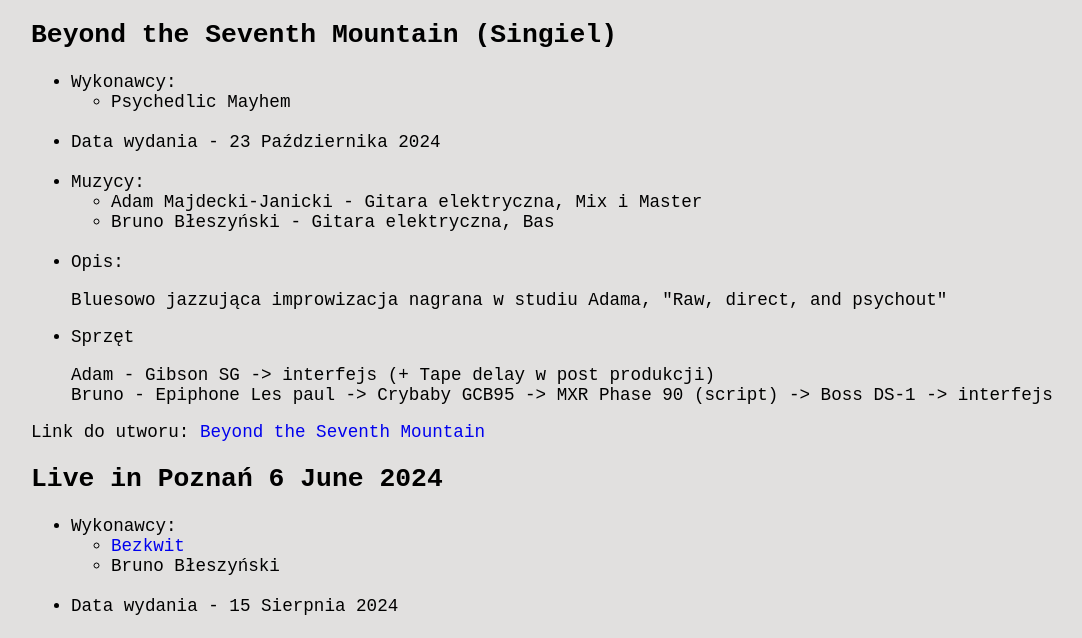
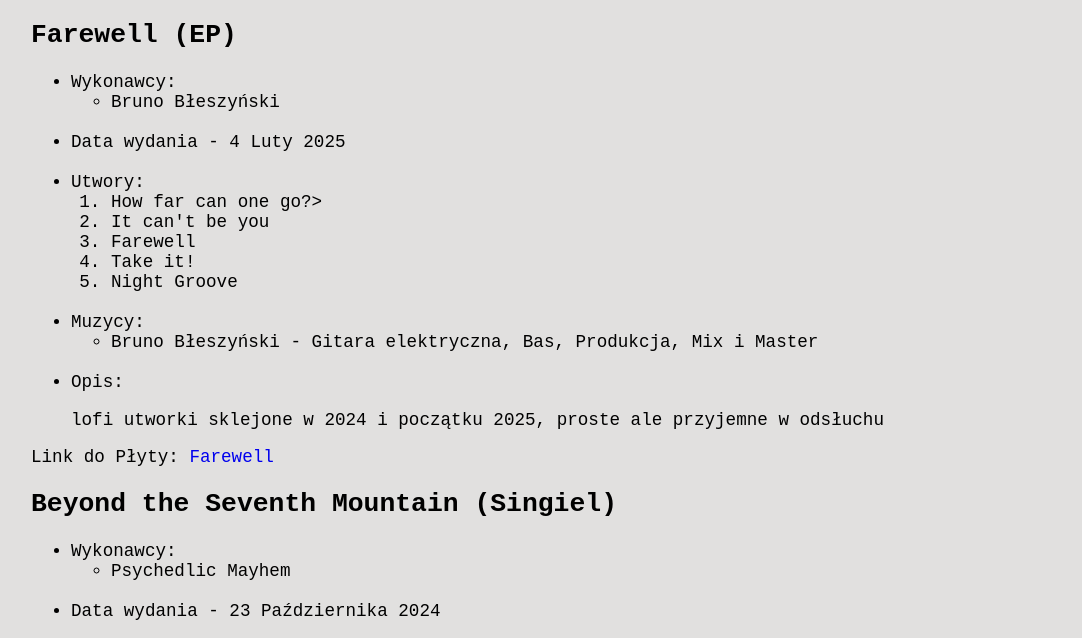
Before and after one commit to taco15/stronka, a plain HTML site: page dyskografia.html in a window 1280 px wide. Shown: the part 67-705 px from the top of the page, without its empty margins (97-1179 px from the left). Drawn offline with Linux system fonts and the light colour scheme.

Commit message:
Update dyskografia.html
Dodałem farewell ep

```diff
--- a/dyskografia.html
+++ b/dyskografia.html
@@ -28,6 +28,40 @@
 
 
     <h1>Bruno Błeszyński - Dyskografia</h1>
+
+    <div Class = "ep">
+
+        <h2>Farewell (EP)</h2>
+        <ul>
+            <li>Wykonawcy:</li>
+                <ul>
+                    <li>Bruno Błeszyński</li><br>
+                </ul>
+
+                <li>Data wydania - 4 Luty 2025</li><br>
+
+                <li>Utwory:</li>
+                    <ol>
+                        <li>How far can one go?></li>
+                        <li>It can't be you</li>
+                        <li>Farewell</li>
+                        <li>Take it!</li>
+                        <li>Night Groove</li>
+                    </ol><br>
+
+                <li>Muzycy:</li>
+                <ul>
+                    <li>Bruno Błeszyński - Gitara elektryczna, Bas, Produkcja, Mix i Master</li><br>
+                </ul>
+
+                <li>Opis:</li>
+                    <p>lofi utworki sklejone w 2024 i początku 2025, proste ale przyjemne w odsłuchu</p>
+
+        </ul>
+
+        <p>Link do Płyty: <a href="https://brunobleszyski.bandcamp.com/album/farewell">Farewell</a></p>
+
+    </div>
 
     <div Class = "singiel1">
 
```
